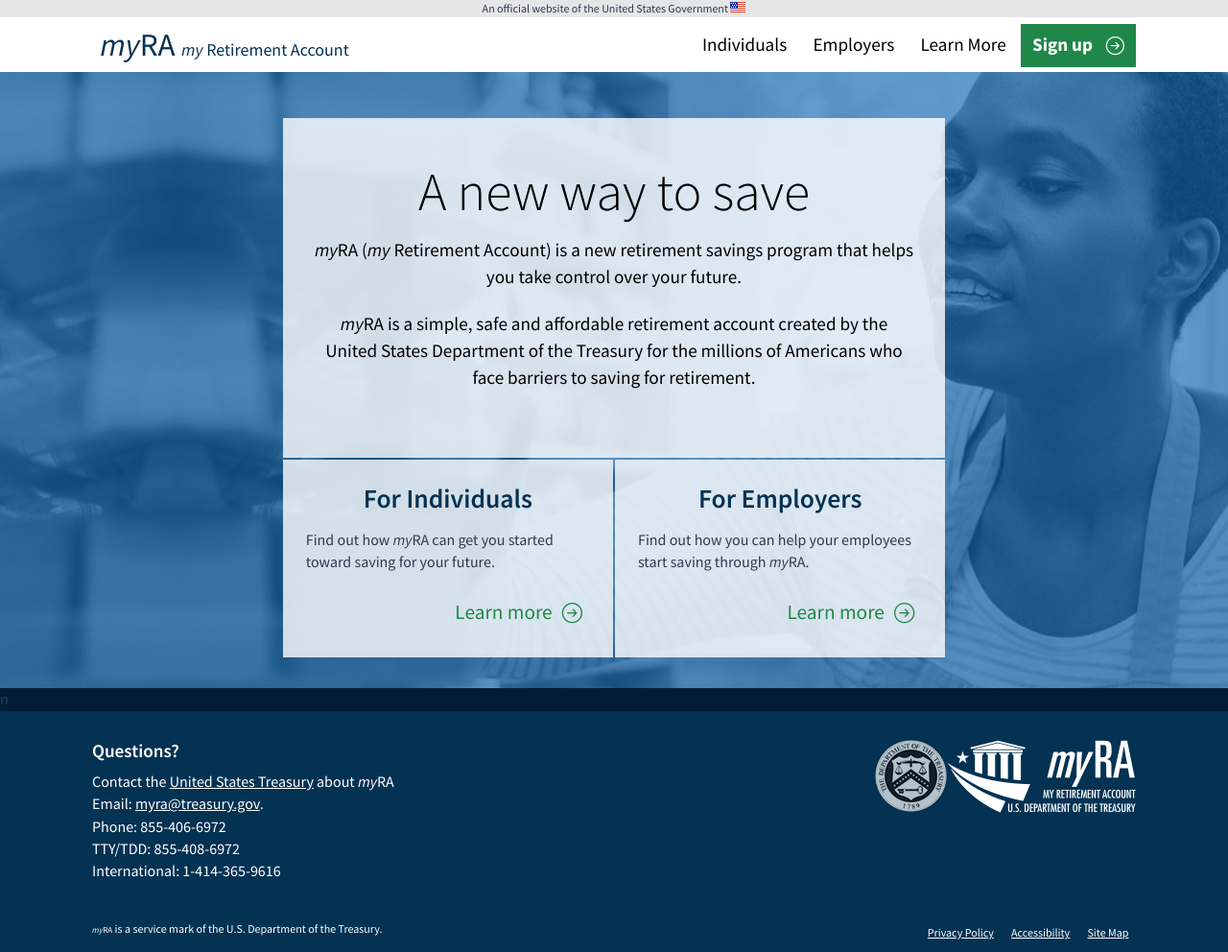
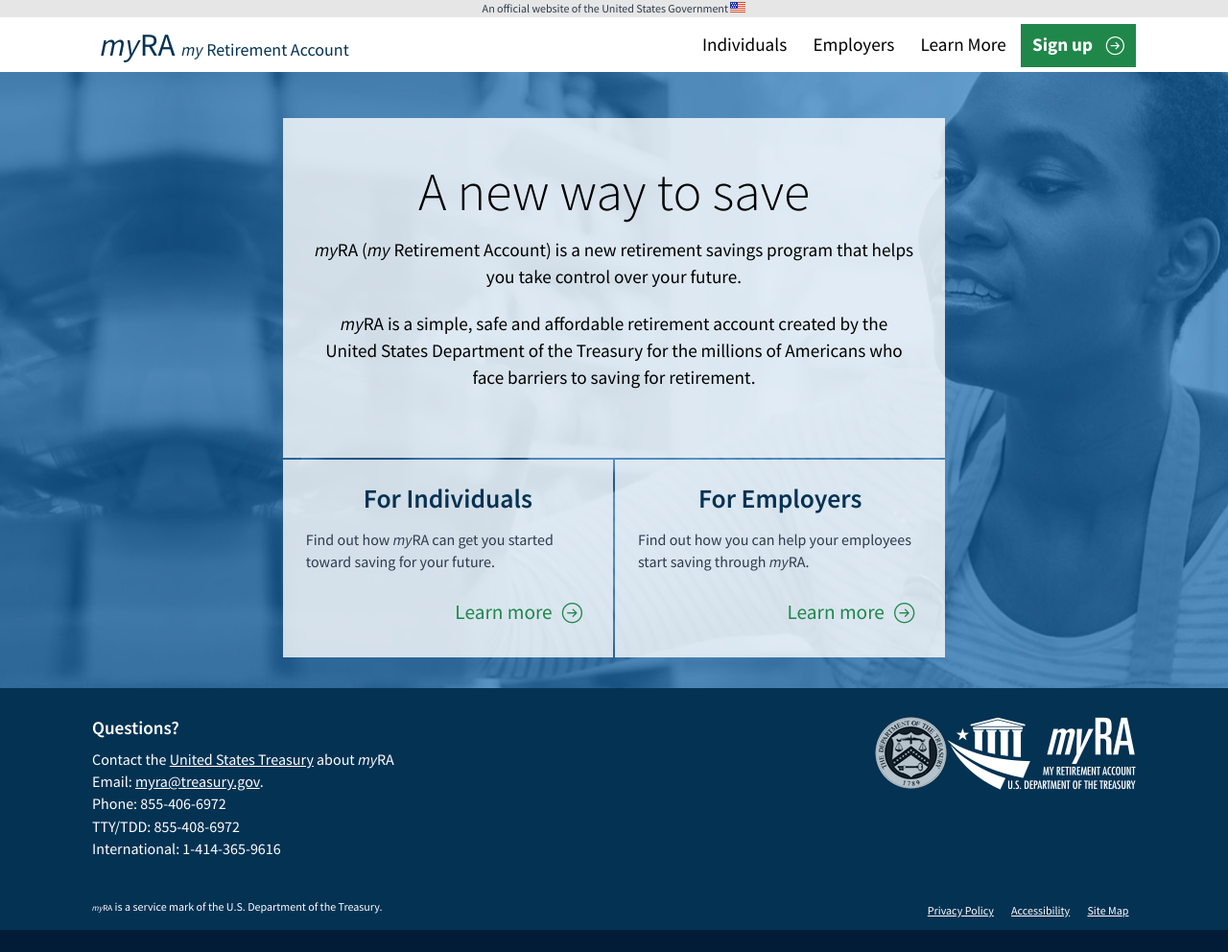
Before and after one commit to 18F/myra, a Jekyll site: the page built from index.html, in a window 1280 px wide. Shown: the whole page at 96% size. Built offline with Jekyll 4.4.1, drawn with Linux system fonts in a browser that asks for light colours; after the commit the page ends 969 px from its top, so only the background shows below that.

Commit message:
What is wrong with me? Leaving extra chars lying around.

```diff
--- a/_includes/footer.html
+++ b/_includes/footer.html
@@ -1,4 +1,4 @@
-n  <footer class="site-footer section--dark" role="contentinfo" itemscope itemtype="http://schema.org/WPFooter">
+<footer class="site-footer section--dark" role="contentinfo" itemscope itemtype="http://schema.org/WPFooter">
     <div class="main-footer">
       <div class="container">
         <aside class="left">
```
